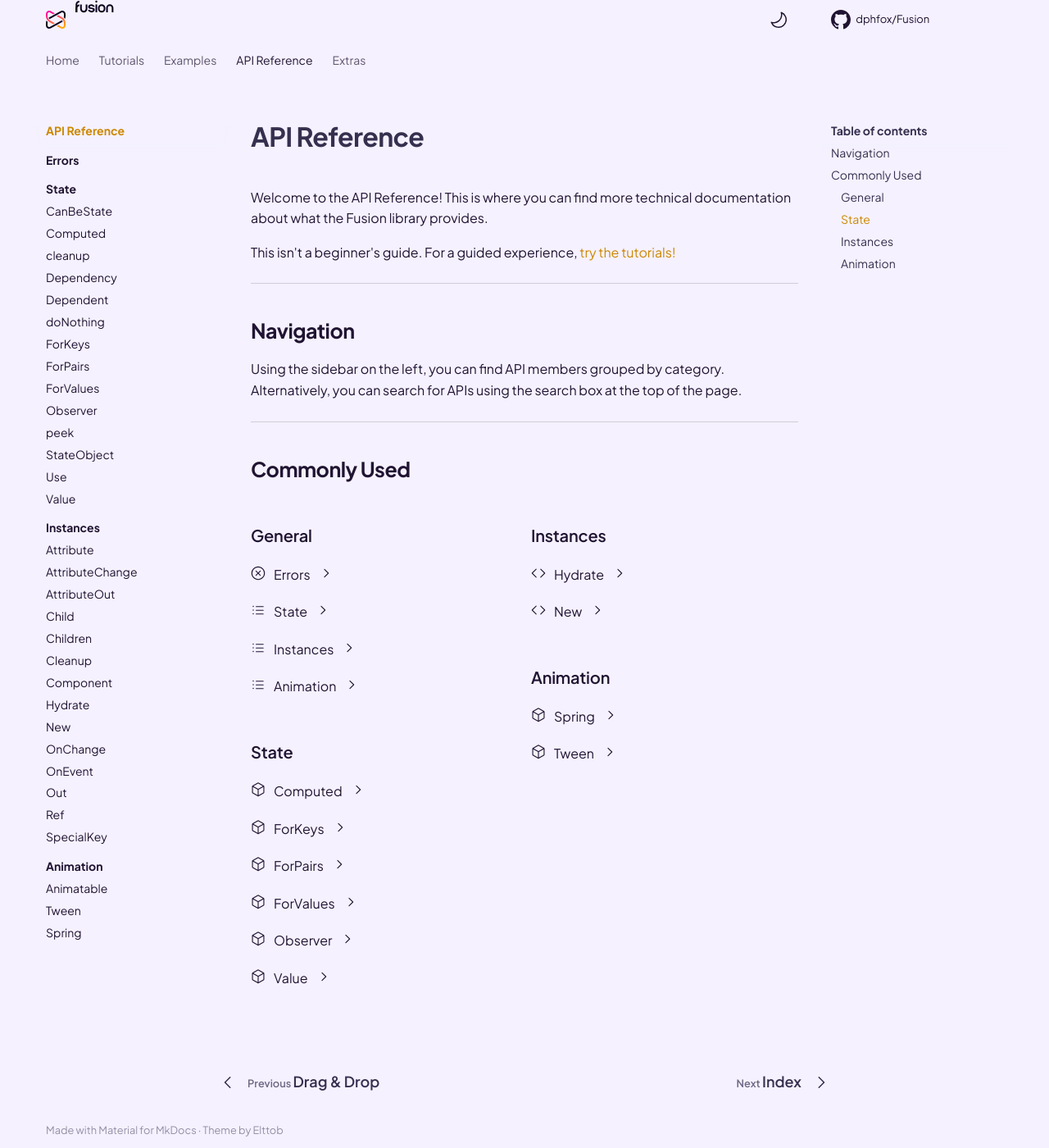
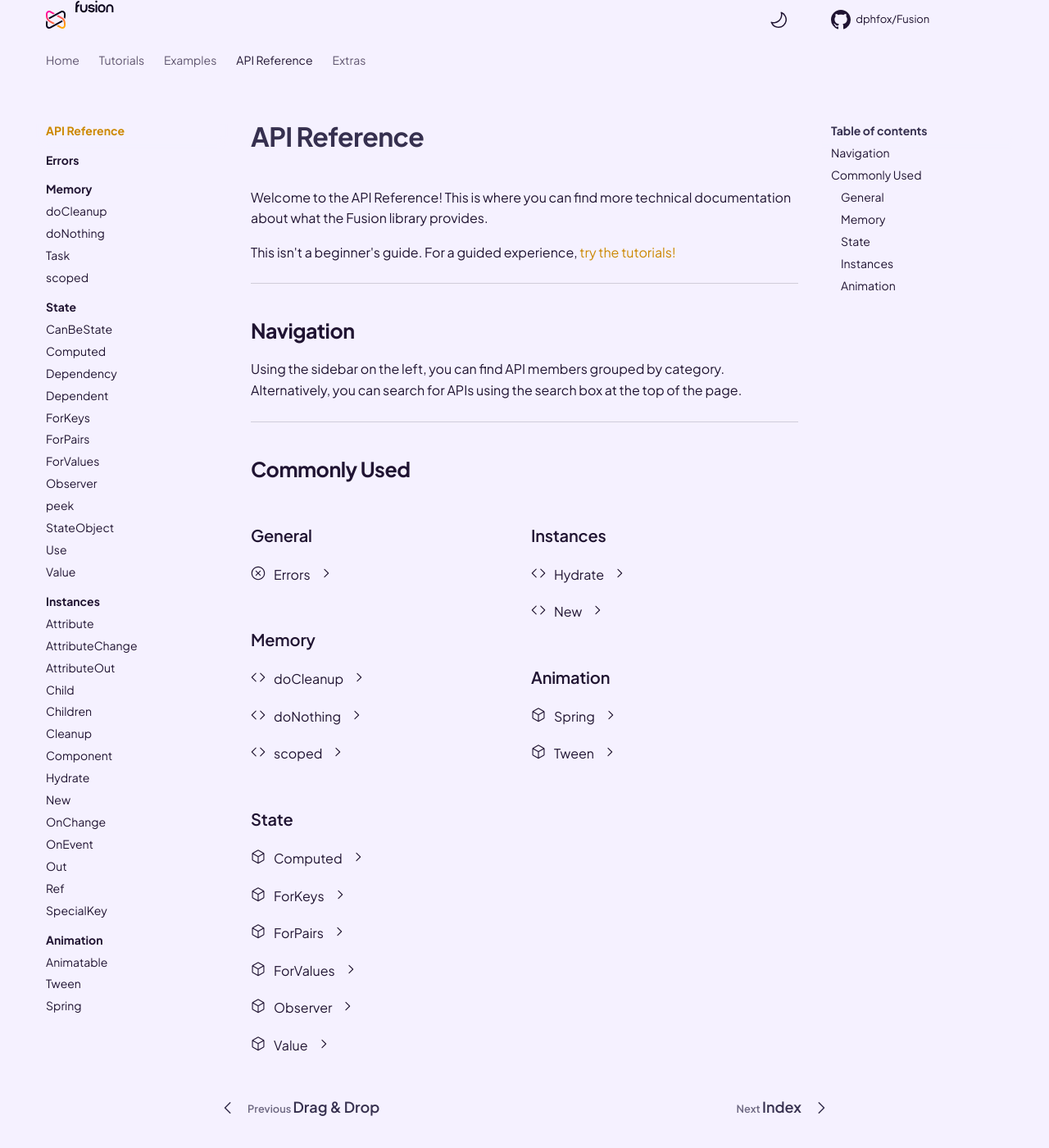
Before and after one commit to dphfox/Fusion, an MkDocs documentation site: the page built from docs/api-reference/index.md, in a window 1280 px wide and 1400 px high. Shown: the whole window at 82% size. Built offline with MkDocs 1.6.1 and Material for MkDocs 9.7.7, drawn with Linux system fonts in a browser that asks for light colours; comment, search, counter and statistics services are not loaded; the version menu is left out.

Commit message:
API reference updates

```diff
--- a/docs/api-reference/index.md
+++ b/docs/api-reference/index.md
@@ -30,28 +30,31 @@ page.
     <span class="fusiondoc-api-name">Errors</span>
     <span class="fusiondoc-api-index-arrow" markdown>:octicons-chevron-right-24:</span>
 </a>
+</div>
 
-<a class="fusiondoc-api-index-link" href="state" markdown>
-    <span class="fusiondoc-api-icon" markdown>:octicons-list-unordered-24:</span>
-    <span class="fusiondoc-api-name">State</span>
+<div class="fusiondoc-index-multicol-section" markdown>
+### <a class="fusiondoc-api-index-header" href="memory">Memory</a>
+<a class="fusiondoc-api-index-link" href="memory/docleanup" markdown>
+    <span class="fusiondoc-api-icon" markdown>:octicons-code-24:</span>
+    <span class="fusiondoc-api-name">doCleanup</span>
     <span class="fusiondoc-api-index-arrow" markdown>:octicons-chevron-right-24:</span>
 </a>
 
-<a class="fusiondoc-api-index-link" href="instances" markdown>
-    <span class="fusiondoc-api-icon" markdown>:octicons-list-unordered-24:</span>
-    <span class="fusiondoc-api-name">Instances</span>
+<a class="fusiondoc-api-index-link" href="memory/donothing" markdown>
+    <span class="fusiondoc-api-icon" markdown>:octicons-code-24:</span>
+    <span class="fusiondoc-api-name">doNothing</span>
     <span class="fusiondoc-api-index-arrow" markdown>:octicons-chevron-right-24:</span>
 </a>
 
-<a class="fusiondoc-api-index-link" href="animation" markdown>
-    <span class="fusiondoc-api-icon" markdown>:octicons-list-unordered-24:</span>
-    <span class="fusiondoc-api-name">Animation</span>
+<a class="fusiondoc-api-index-link" href="memory/scoped" markdown>
+    <span class="fusiondoc-api-icon" markdown>:octicons-code-24:</span>
+    <span class="fusiondoc-api-name">scoped</span>
     <span class="fusiondoc-api-index-arrow" markdown>:octicons-chevron-right-24:</span>
 </a>
 </div>
 
 <div class="fusiondoc-index-multicol-section" markdown>
-### State
+### <a class="fusiondoc-api-index-header" href="state">State</a>
 <a class="fusiondoc-api-index-link" href="state/computed" markdown>
     <span class="fusiondoc-api-icon" markdown>:octicons-package-24:</span>
     <span class="fusiondoc-api-name">Computed</span>
@@ -90,7 +93,7 @@ page.
 </div>
 
 <div class="fusiondoc-index-multicol-section" markdown>
-### Instances
+### <a class="fusiondoc-api-index-header" href="instances">Instances</a>
 <a class="fusiondoc-api-index-link" href="instances/hydrate" markdown>
     <span class="fusiondoc-api-icon" markdown>:octicons-code-24:</span>
     <span class="fusiondoc-api-name">Hydrate</span>
@@ -105,7 +108,7 @@ page.
 </div>
 
 <div class="fusiondoc-index-multicol-section" markdown>
-### Animation
+### <a class="fusiondoc-api-index-header" href="animation">Animation</a>
 <a class="fusiondoc-api-index-link" href="animation/spring" markdown>
     <span class="fusiondoc-api-icon" markdown>:octicons-package-24:</span>
     <span class="fusiondoc-api-name">Spring</span>
--- a/docs/assets/theme/api-reference.css
+++ b/docs/assets/theme/api-reference.css
@@ -85,6 +85,14 @@
 	color: var(--fusiondoc-fg-3);
 }
 
+.fusiondoc-api-index-header {
+	color: var(--fusiondoc-fg-1) !important;
+}
+
+.fusiondoc-api-index-header:hover {
+	color: var(--fusiondoc-accent-hover) !important;
+}
+
 .fusiondoc-api-index-link {
 	display: flex;
 	align-items: center;
--- a/mkdocs.yml
+++ b/mkdocs.yml
@@ -96,14 +96,18 @@ nav:
     - Home: api-reference/index.md
     - Errors:
       - api-reference/errors/index.md
+    - Memory:
+      - api-reference/memory/index.md
+      - doCleanup: api-reference/memory/docleanup.md
+      - doNothing: api-reference/memory/donothing.md
+      - Task: api-reference/memory/task.md
+      - scoped: api-reference/memory/scoped.md
     - State:
       - api-reference/state/index.md
       - CanBeState: api-reference/state/canbestate.md
       - Computed: api-reference/state/computed.md
-      - cleanup: api-reference/state/cleanup.md
       - Dependency: api-reference/state/dependency.md
       - Dependent: api-reference/state/dependent.md
-      - doNothing: api-reference/state/donothing.md
       - ForKeys: api-reference/state/forkeys.md
       - ForPairs: api-reference/state/forpairs.md
       - ForValues: api-reference/state/forvalues.md
```
Also changed, not shown: docs/api-reference/memory/docleanup.md (added, +40 -0 lines), docs/api-reference/memory/donothing.md (renamed from docs/api-reference/state/donothing.md, +2 -2 lines), docs/api-reference/memory/index.md (added, +48 -0 lines), docs/api-reference/memory/scoped.md (added, +47 -0 lines), docs/api-reference/memory/task.md (renamed from docs/api-reference/state/cleanup.md, +11 -15 lines).
